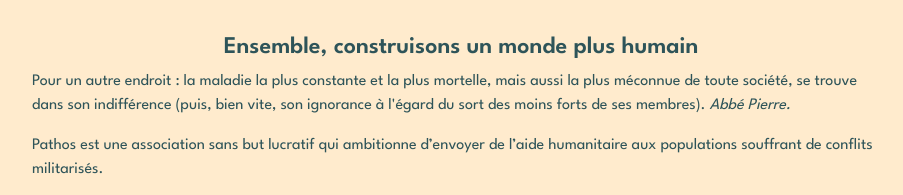
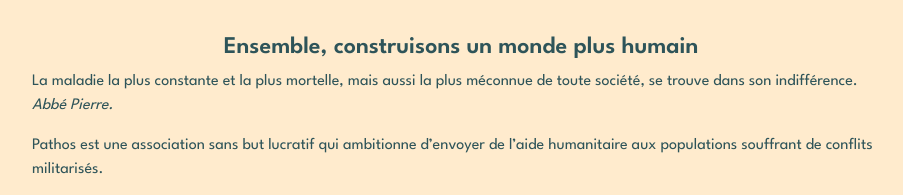
Before and after one commit to pathos-asbl/pathos-asbl.github.io, a plain HTML site: page index.html in a window 1280 px wide. Shown: the part 582-777 px from the top of the page, without its empty margins (179-1082 px from the left). Drawn offline with nearby package versions, Linux system fonts and the light colour scheme.

Commit message:
small corr

```diff
--- a/index.html
+++ b/index.html
@@ -24,7 +24,7 @@
 
       <div class="container-fluid text-center">
         <h2 class="animate__animated  animate__fadeInDown">Ensemble, construisons un monde plus humain</h2>
-        <p class="animate__animated  animate__fadeIn">Pour un autre endroit : la maladie la plus constante et la plus mortelle, mais aussi la plus méconnue de toute société, se trouve dans son indifférence (puis, bien vite, son ignorance à l'égard du sort des moins forts de ses membres). <i>Abbé Pierre.</i></p>
+        <p class="animate__animated  animate__fadeIn">La maladie la plus constante et la plus mortelle, mais aussi la plus méconnue de toute société, se trouve dans son indifférence. <i>Abbé Pierre.</i></p>
         <p class="animate__animated  animate__fadeIn">Pathos est une association sans but lucratif qui ambitionne d’envoyer de l’aide humanitaire aux populations souffrant de conflits militarisés.</p>
         <p class="animate__animated  animate__fadeInUp text-center"><a href="http://forms.gle/PYxEto1xXHiR84e58" class="btn join-btn" target="_blank">Soyez acteurs du changement</a></p>
       </div>
```
